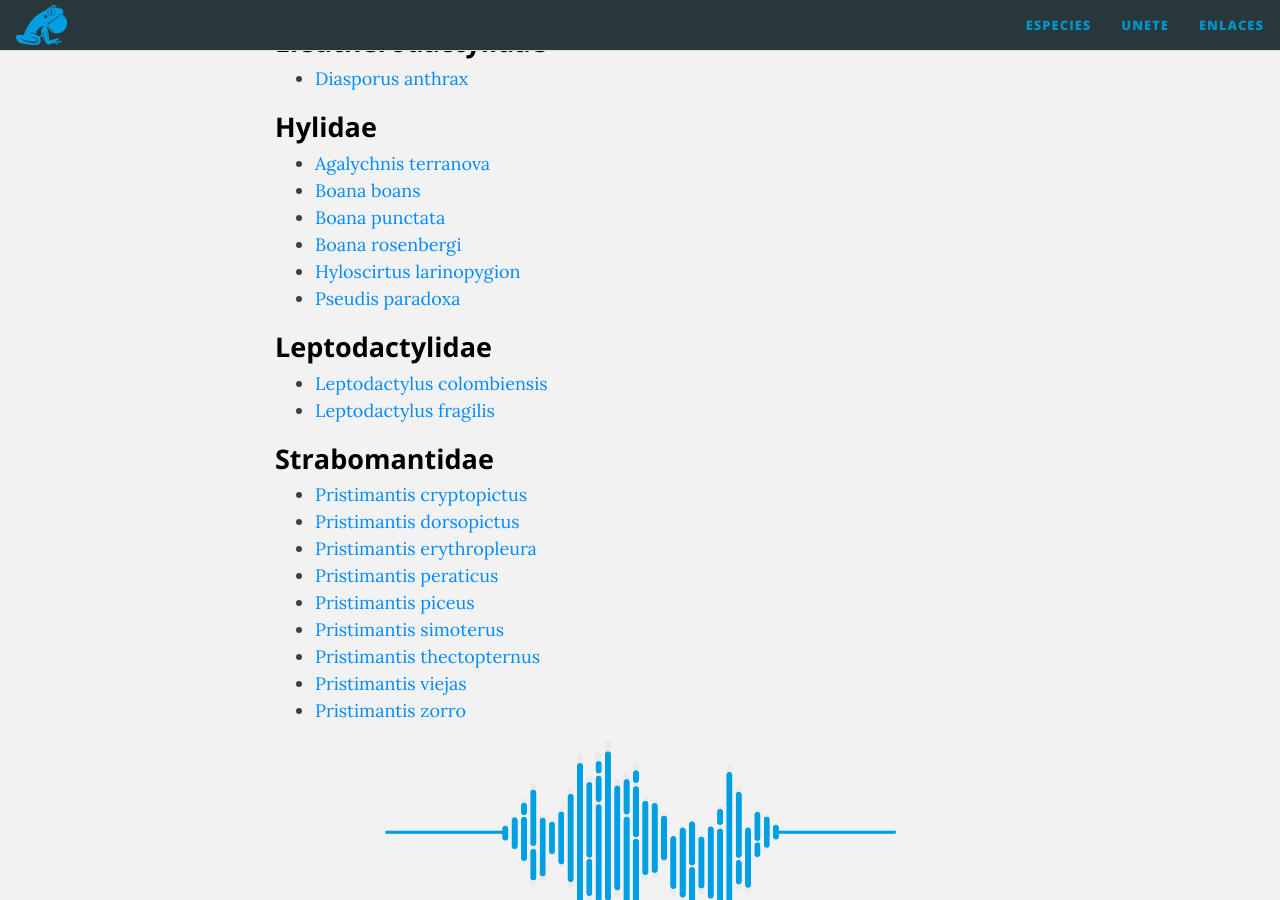
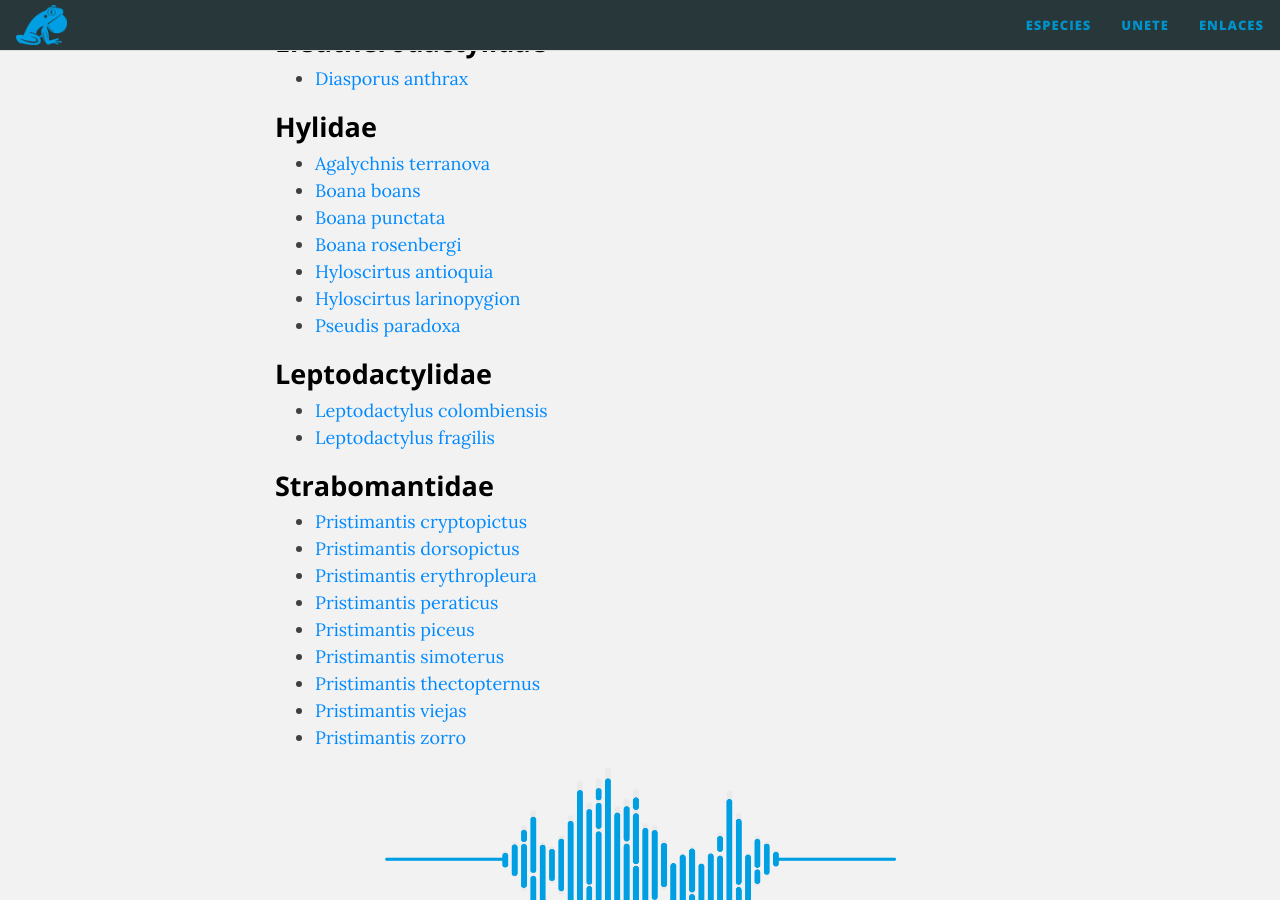
Before and after one commit to colombianfrogs/sounds, a Jekyll site: the page built from docs/especies.md, in a window 1280 px wide and 900 px high, scrolled down 1402 px. Built offline with Jekyll 4.4.1, drawn with Linux system fonts in a browser that asks for light colours.

Commit message:
Update especies.md

```diff
--- a/docs/especies.md
+++ b/docs/especies.md
@@ -82,6 +82,7 @@ Acceda a la tabla [aquí](https://figshare.com/articles/dataset/Cantos_de_las_ra
 - [Boana boans](./species/Boana_boans.md)
 - [Boana punctata](./species/Boana_punctata.md)
 - [Boana rosenbergi](./species/Boana_rosenbergi.md)
+- [Hyloscirtus antioquia](./species/Hyloscirtus_antioquia.md)
 - [Hyloscirtus larinopygion](./species/Hyloscirtus_larinopygion.md)
 - [Pseudis paradoxa](./species/Pseudis_paradoxa.md)
 
```
